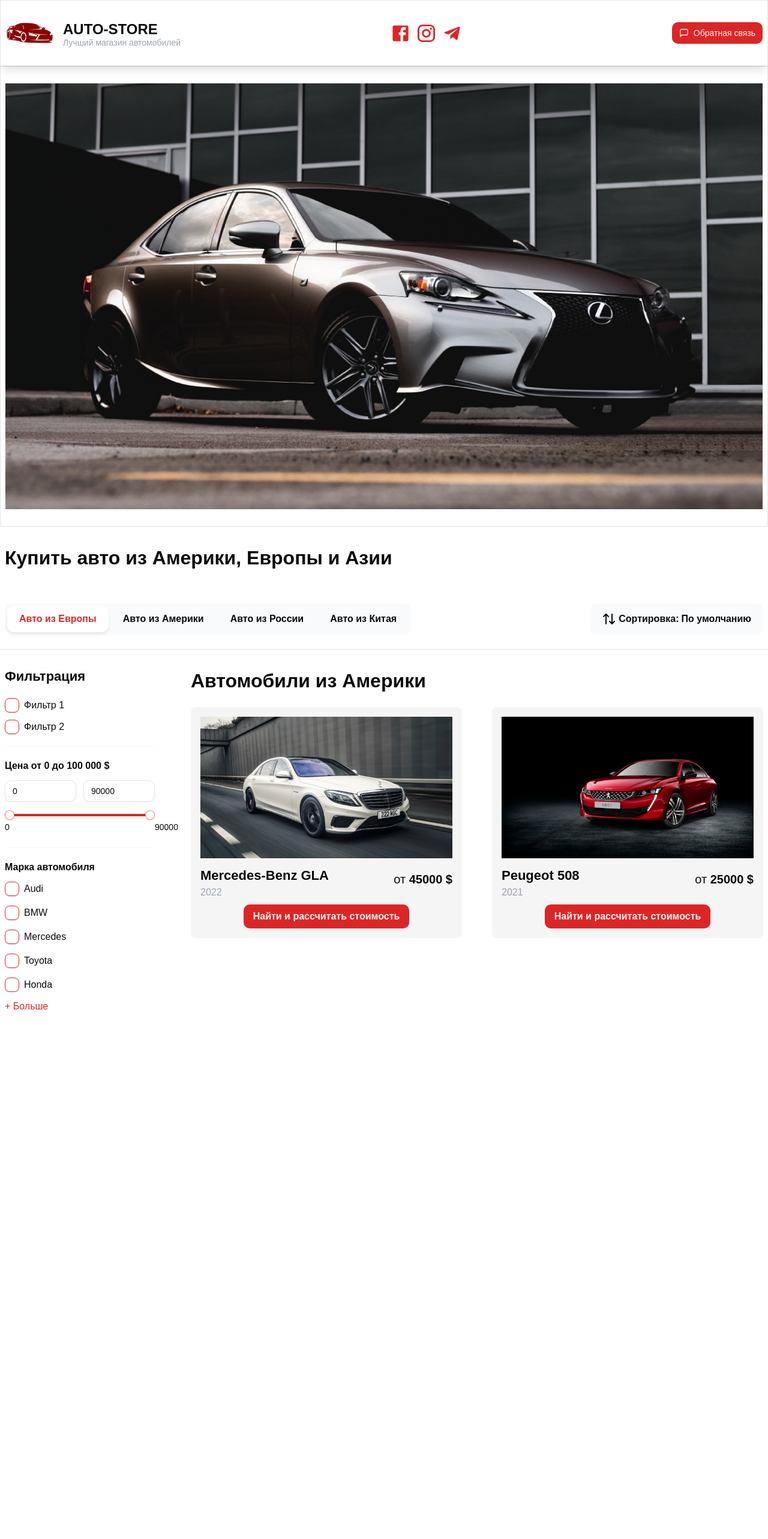
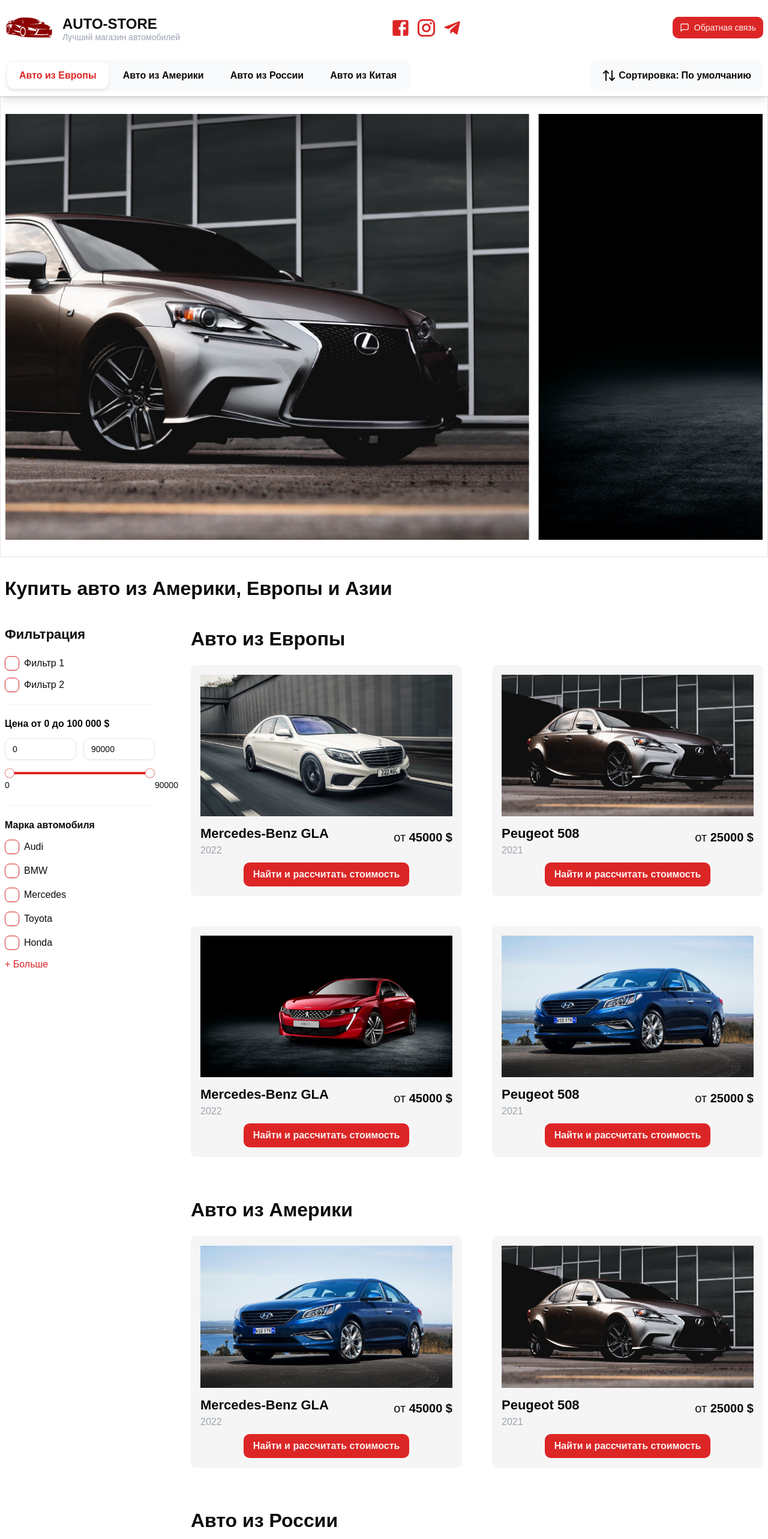
Before and after one commit to egorystuff/auto-store, a Next.js app: page / in a window 1280 px wide. Shown: the top 2566 px of the page at 60% size. Before the commit the page ends 1746 px from the top, so only its background shows below. Built offline with nearby package versions, Linux system fonts and the light colour scheme.

Commit message:
updated header amd added animation

```diff
--- a/app/globals.css
+++ b/app/globals.css
@@ -77,3 +77,8 @@ body {
     @apply bg-background text-foreground;
   }
 }
+
+.no-scrollbar {
+  -ms-overflow-style: none;
+  scrollbar-width: none;
+}
--- a/app/layout.tsx
+++ b/app/layout.tsx
@@ -1,7 +1,7 @@
 import localFont from "next/font/local";
 import "./globals.css";
 import type { Metadata } from "next";
-import { Header } from "@/components/shared";
+import { Header, TopBar } from "@/components/shared";
 
 const geistSans = localFont({
   src: "./fonts/GeistVF.woff",
@@ -29,6 +29,7 @@ export default function RootLayout({
       <body className={`${geistSans.variable} ${geistMono.variable} antialiased`}>
         <main className='min-h-screen'>
           <Header />
+          <TopBar />
 
           {children}
         </main>
--- a/app/page.tsx
+++ b/app/page.tsx
@@ -2,9 +2,9 @@
 
 import React from "react";
 import Autoplay from "embla-carousel-autoplay";
-import { Container, Filters, ProductsGroupList, Title, TopBar } from "@/components/shared";
+import Image from "next/image";
+import { Container, Filters, ProductsGroupList, Title } from "@/components/shared";
 import { Carousel, CarouselContent, CarouselItem } from "@/components/ui";
-import Image from "next/image";
 
 export default function Home() {
   const plugin = React.useRef(Autoplay({ delay: 3000, stopOnInteraction: false }));
@@ -31,7 +31,7 @@ export default function Home() {
         <Title text='Купить авто из Америки, Европы и Азии' size='lg' className='font-bold' />
       </Container>
 
-      <TopBar />
+      {/* <TopBar /> */}
 
       <Container className='mt-5 pb-14'>
         <div className='flex gap-[60px]'>
@@ -42,7 +42,25 @@ export default function Home() {
           <div className='flex-1'>
             <div className='flex flex-col gap-16'>
               <ProductsGroupList
-                title='Автомобили из Америки'
+                title='Авто из Европы'
+                items={[
+                  { id: 1, name: "Mercedes-Benz GLA", yearOfManufacture: 2022, price: 45000, imageUrl: "/cars/1.jpg" },
+                  { id: 2, name: "Peugeot 508", yearOfManufacture: 2021, price: 25000, imageUrl: "/cars/2.jpg" },
+                  { id: 3, name: "Mercedes-Benz GLA", yearOfManufacture: 2022, price: 45000, imageUrl: "/cars/3.jpg" },
+                  { id: 4, name: "Peugeot 508", yearOfManufacture: 2021, price: 25000, imageUrl: "/cars/4.jpg" },
+                ]}
+                categoryId={1}
+              />
+              <ProductsGroupList
+                title='Авто из Америки'
+                items={[
+                  { id: 1, name: "Mercedes-Benz GLA", yearOfManufacture: 2022, price: 45000, imageUrl: "/cars/4.jpg" },
+                  { id: 2, name: "Peugeot 508", yearOfManufacture: 2021, price: 25000, imageUrl: "/cars/2.jpg" },
+                ]}
+                categoryId={1}
+              />
+              <ProductsGroupList
+                title='Авто из России'
                 items={[
                   { id: 1, name: "Mercedes-Benz GLA", yearOfManufacture: 2022, price: 45000, imageUrl: "/cars/1.jpg" },
                   { id: 2, name: "Peugeot 508", yearOfManufacture: 2021, price: 25000, imageUrl: "/cars/3.jpg" },
--- a/components/shared/checkbox-filters-group.tsx
+++ b/components/shared/checkbox-filters-group.tsx
@@ -4,6 +4,7 @@ import { cn } from "@/lib/utils";
 import React from "react";
 import { FilterChecboxProps, FilterCheckbox } from "./filter-checkbox";
 import { Input, Skeleton } from "../ui";
+import { useAutoAnimate } from "@formkit/auto-animate/react";
 
 interface Props {
   title: string;
@@ -29,6 +30,7 @@ export const CheckboxFiltersGroup: React.FC<Props> = ({
   const [showAll, setShowAll] = React.useState(false);
   const [searchValue, setSearchValue] = React.useState("");
   const [loading] = React.useState(false);
+  const [parent, enableAnimations] = useAutoAnimate(/* optional config */);
 
   const onChangeSearchInput = (e: React.ChangeEvent<HTMLInputElement>) => {
     setSearchValue(e.target.value);
@@ -53,7 +55,7 @@ export const CheckboxFiltersGroup: React.FC<Props> = ({
     : (defaultItems || items).slice(0, limit);
 
   return (
-    <div className={cn("", className)}>
+    <div ref={parent} className={cn("", className)}>
       <p className='font-bold mb-3'>{title}</p>
 
       {showAll && (
@@ -66,7 +68,7 @@ export const CheckboxFiltersGroup: React.FC<Props> = ({
         </div>
       )}
 
-      <div className='flex flex-col gap-4 max-h-96 pr-2 overflow-auto scrollbar'>
+      <div className='flex flex-col gap-4 max-h-[300px] pr-2 overflow-auto scrollbar'>
         {list.map((item, index) => (
           <FilterCheckbox
             key={index}
--- a/components/shared/filters.tsx
+++ b/components/shared/filters.tsx
@@ -20,6 +20,17 @@ const array = [
   { text: "Volkswagen", value: "7" },
   { text: "Kia", value: "8" },
   { text: "Hyundai", value: "9" },
+  { text: "Mazda", value: "10" },
+  { text: "Lexus", value: "11" },
+  { text: "Mitsubishi", value: "12" },
+  { text: "Suzuki", value: "13" },
+  { text: "Subaru", value: "14" },
+  { text: "Volvo", value: "15" },
+  { text: "Jaguar", value: "16" },
+  { text: "Land Rover", value: "17" },
+  { text: "Chrysler", value: "18" },
+  { text: "Peugeot", value: "19" },
+  { text: "Ferrari", value: "20" },
 ];
 
 export const Filters: React.FC<Props> = ({ className }) => {
--- a/components/shared/header.tsx
+++ b/components/shared/header.tsx
@@ -15,8 +15,8 @@ interface Props {
 
 export const Header: React.FC<Props> = ({ className }) => {
   return (
-    <header className={cn("border border-b sticky top-0 z-50 bg-white shadow-lg shadow-black/10", className)}>
-      <Container className='flex items-center justify-between py-8'>
+    <header className={cn("pt-4", className)}>
+      <Container className='flex items-center justify-between'>
         {/* левая часть */}
         <div className='flex items-center gap-4'>
           <Image src='/logo.png' alt='logo' width={80} height={80} />
--- a/components/shared/top-bar.tsx
+++ b/components/shared/top-bar.tsx
@@ -1,5 +1,5 @@
+import React from "react";
 import { cn } from "@/lib/utils";
-import React from "react";
 import { Container } from "./container";
 import { Categories } from "./categories";
 import { SortPopup } from "./sort-popup";
@@ -10,8 +10,8 @@ interface Props {
 
 export const TopBar: React.FC<Props> = ({ className }) => {
   return (
-    <div className={cn("top-0 'border border-b bg-white py-4 ", className)}>
-      <Container className='flex items-center justify-between mt-5'>
+    <div className={cn("mt-4 sticky top-0 z-50 border-b bg-white shadow-lg shadow-black/10", className)}>
+      <Container className='flex items-center justify-between'>
         <Categories />
 
         <SortPopup />
--- a/package.json
+++ b/package.json
@@ -11,6 +11,7 @@
   "dependencies": {
     "@emotion/react": "^11.13.3",
     "@emotion/styled": "^11.13.0",
+    "@formkit/auto-animate": "^0.8.2",
     "@mui/icons-material": "^6.1.7",
     "@mui/material": "^6.1.7",
     "@radix-ui/react-checkbox": "^1.1.2",
```
Also changed, not shown: 2 other files (tests, documents, lock files or other folders).
